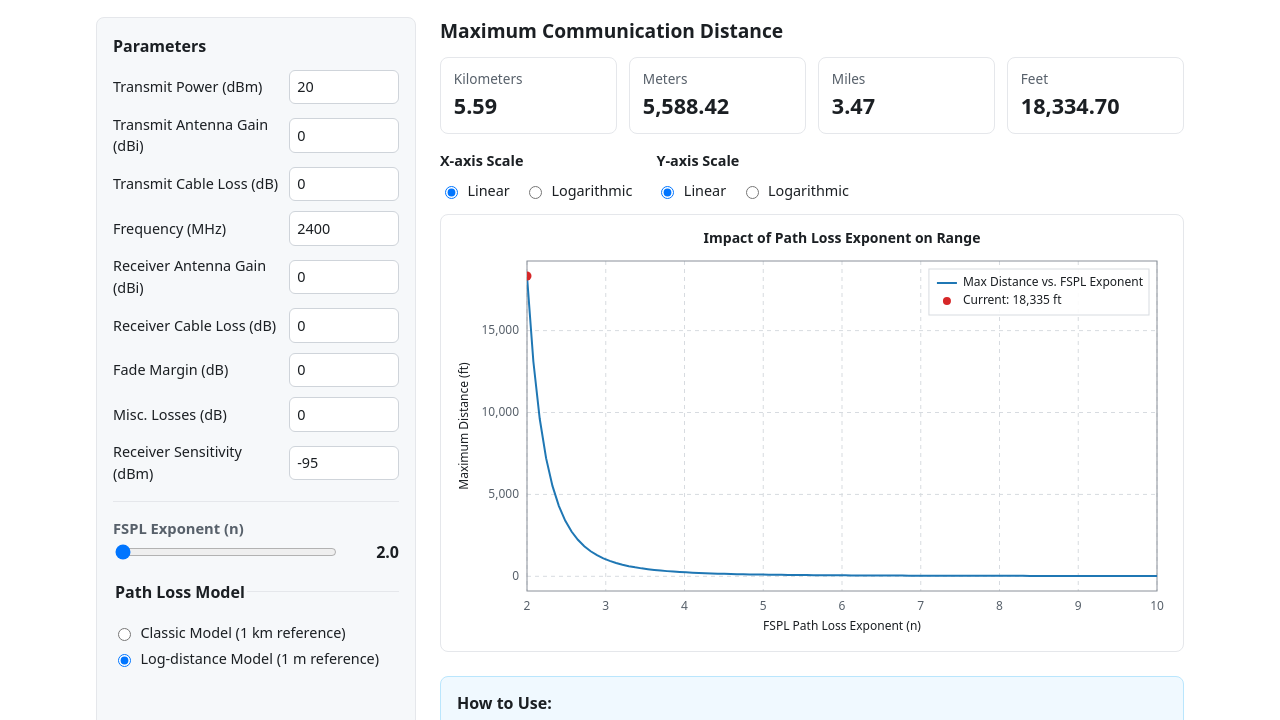
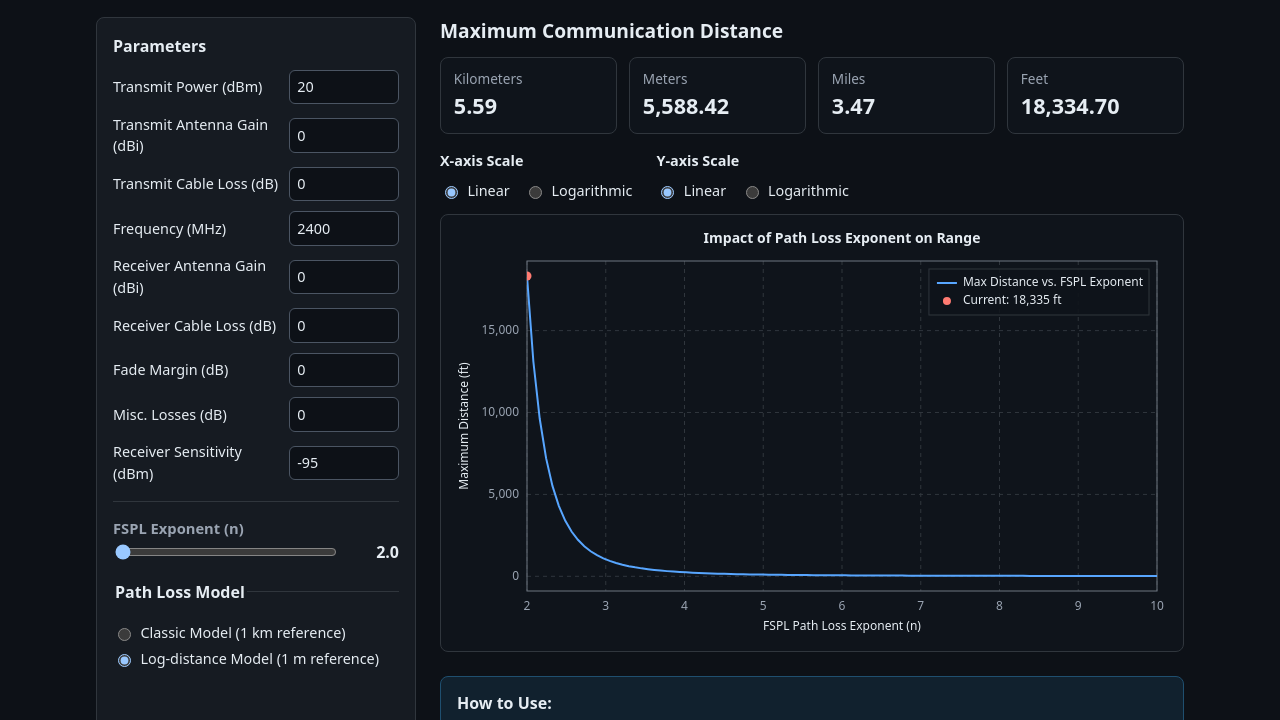
Before and after one commit to franknardelli-lang/Link-Budget-Gemini, a plain HTML site: page docs/calculator.html in a window 1280 px wide. Shown: the part 111-831 px from the top of the page. Drawn offline with Linux system fonts and the light colour scheme.

Commit message:
Add dark mode to the standalone calculator, default to dark
Move every colour in docs/calculator.html behind CSS custom properties and
add a light/dark toggle in the header. Dark is the default; the choice is
saved in localStorage and re-applied before first paint so a saved light
preference does not flash dark. Storage access is wrapped in try/catch so
the page still works when opened from file:// with storage blocked.

The canvas plot is painted from JavaScript, so it now reads its grid, axis,
curve, marker, text and legend colours from the active theme and repaints
on toggle instead of staying light-themed.

Co-authored-by: Copilot <223556219+Copilot@users.noreply.github.com>

```diff
--- a/docs/calculator.html
+++ b/docs/calculator.html
@@ -7,18 +7,59 @@
   <meta name="description" content="A self-contained, offline interactive link budget calculator. Computes maximum communication distance from transmit power, antenna gains, cable losses, frequency, fade margin and receiver sensitivity using the classic 1 km or log-distance 1 m path loss model." />
   <style>
     :root {
+      color-scheme: dark;
+      --bg: #0d1117;
+      --fg: #e6edf3;
+      --muted: #9aa4b2;
+      --accent: #2f81f7;
+      --accent-fg: #fff;
+      --border: #30363d;
+      --panel: #161b22;
+      --surface: #0f141b;
+      --input-bg: #0d1117;
+      --input-border: #4b5563;
+      --warn-bg: #2a1e0e;
+      --warn-border: #6b4a16;
+      --error-bg: #2b1416;
+      --error-border: #7c2d32;
+      --info-bg: #11212e;
+      --info-border: #1f4f6f;
+      --plot-grid: #30363d;
+      --plot-axis: #6e7681;
+      --plot-curve: #58a6ff;
+      --plot-point: #ff7b72;
+      --plot-legend-bg: rgba(15, 20, 27, 0.88);
+    }
+    [data-theme="light"] {
+      color-scheme: light;
+      --bg: #fff;
       --fg: #1b1f23;
       --muted: #57606a;
       --accent: #0068c9;
+      --accent-fg: #fff;
       --border: #e5e7eb;
       --panel: #f6f8fa;
+      --surface: #fff;
+      --input-bg: #fff;
+      --input-border: #cfd4da;
+      --warn-bg: #fff7ed;
+      --warn-border: #fed7aa;
+      --error-bg: #fef2f2;
+      --error-border: #fecaca;
+      --info-bg: #f0f9ff;
+      --info-border: #bae6fd;
+      --plot-grid: #d7dbe0;
+      --plot-axis: #8a9099;
+      --plot-curve: #1f77b4;
+      --plot-point: #d62728;
+      --plot-legend-bg: rgba(255, 255, 255, 0.88);
     }
     * { box-sizing: border-box; }
     body {
       margin: 0;
       font: 16px/1.5 system-ui, -apple-system, "Segoe UI", Roboto, Helvetica, Arial, sans-serif;
       color: var(--fg);
-      background: #fff;
+      background: var(--bg);
     }
     .wrap { max-width: 1120px; margin: 0 auto; padding: 1.5rem 1rem 3rem; }
     header { display: flex; flex-wrap: wrap; align-items: center; gap: .75rem; justify-content: space-between; }
@@ -27,10 +68,10 @@
     h3 { font-size: 1rem; margin: 0 0 .75rem; }
     .small { color: var(--muted); font-size: .92rem; }
     .btn {
-      display: inline-block; background: var(--accent); color: #fff; padding: .5rem 1rem;
+      display: inline-block; background: var(--accent); color: var(--accent-fg); padding: .5rem 1rem;
       border-radius: .25rem; text-decoration: none; font-size: .95rem; border: none; cursor: pointer;
     }
-    .btn.secondary { background: #fff; color: var(--fg); border: 1px solid var(--border); }
+    .btn.secondary { background: var(--surface); color: var(--fg); border: 1px solid var(--border); }
     .btn:hover { filter: brightness(1.05); }
     .layout { display: grid; grid-template-columns: 320px minmax(0, 1fr); gap: 1.5rem; margin-top: 1.25rem; }
     @media (max-width: 860px) { .layout { grid-template-columns: 1fr; } }
@@ -39,7 +80,7 @@
     .field label { font-size: .9rem; }
     input[type="number"] {
       width: 100%; padding: .35rem .45rem; font: inherit; font-size: .9rem;
-      border: 1px solid #cfd4da; border-radius: 6px; background: #fff; color: inherit;
+      border: 1px solid var(--input-border); border-radius: 6px; background: var(--input-bg); color: inherit;
     }
     input[type="range"] { width: 100%; }
     .slider-row { display: grid; grid-template-columns: 1fr 56px; align-items: center; gap: .5rem; }
@@ -49,18 +90,18 @@
     .radio { display: flex; align-items: center; gap: .4rem; font-size: .9rem; margin: .25rem 0; }
     .results { display: grid; grid-template-columns: repeat(4, minmax(0, 1fr)); gap: .75rem; }
     @media (max-width: 620px) { .results { grid-template-columns: repeat(2, minmax(0, 1fr)); } }
-    .metric { border: 1px solid var(--border); border-radius: 8px; padding: .7rem .8rem; background: #fff; }
+    .metric { border: 1px solid var(--border); border-radius: 8px; padding: .7rem .8rem; background: var(--surface); }
     .metric .label { color: var(--muted); font-size: .85rem; }
     .metric .value { font-size: 1.35rem; font-weight: 600; font-variant-numeric: tabular-nums; word-break: break-all; }
     .scales { display: flex; flex-wrap: wrap; gap: 1.5rem; margin: 1rem 0 .5rem; }
     .scales fieldset legend { font-size: .9rem; font-weight: 600; padding: 0; }
     .scale-opts { display: flex; gap: .9rem; margin-top: .25rem; }
-    .plot-box { border: 1px solid var(--border); border-radius: 8px; padding: .5rem; background: #fff; }
+    .plot-box { border: 1px solid var(--border); border-radius: 8px; padding: .5rem; background: var(--surface); }
     canvas { width: 100%; display: block; }
-    .msg { padding: .75rem 1rem; border-radius: 8px; margin: 1rem 0; border: 1px solid #fed7aa; background: #fff7ed; }
-    .msg.error { border-color: #fecaca; background: #fef2f2; }
+    .msg { padding: .75rem 1rem; border-radius: 8px; margin: 1rem 0; border: 1px solid var(--warn-border); background: var(--warn-bg); }
+    .msg.error { border-color: var(--error-border); background: var(--error-bg); }
     .msg[hidden] { display: none; }
-    .info { padding: .9rem 1rem; border-radius: 8px; border: 1px solid #bae6fd; background: #f0f9ff; margin-top: 1.5rem; }
+    .info { padding: .9rem 1rem; border-radius: 8px; border: 1px solid var(--info-border); background: var(--info-bg); margin-top: 1.5rem; }
     .info ul { margin: .5rem 0 0; padding-left: 1.2rem; }
     .info li { margin: .3rem 0; }
     footer { color: var(--muted); font-size: .9rem; margin-top: 2rem; border-top: 1px solid var(--border); padding-top: 1rem; }
@@ -69,6 +110,14 @@
       .btn { display: none; }
     }
   </style>
+  <script>
+    // Applied before first paint so a saved light preference does not flash dark.
+    (function () {
+      var saved = null;
+      try { saved = localStorage.getItem("lbc-theme"); } catch (e) { /* file:// or blocked storage */ }
+      document.documentElement.setAttribute("data-theme", saved === "light" ? "light" : "dark");
+    })();
+  </script>
 </head>
 <body>
 <div class="wrap">
@@ -80,6 +129,7 @@
     </div>
     <div>
       <a class="btn" href="https://victorious-glacier-05b5d831e.2.azurestaticapps.net" target="_blank" rel="noopener noreferrer">📚 Documentation</a>
+      <button type="button" class="btn secondary" id="theme-btn" aria-pressed="true">🌙 Dark</button>
       <button type="button" class="btn secondary" id="reset-btn">Reset defaults</button>
     </div>
   </header>
@@ -334,6 +384,21 @@
   }
 
   function drawPlot(state) {
+    var css = getComputedStyle(document.documentElement);
+    var color = function (name, fallback) {
+      var v = css.getPropertyValue(name).trim();
+      return v || fallback;
+    };
+    var COLORS = {
+      fg: color("--fg", "#1b1f23"),
+      muted: color("--muted", "#57606a"),
+      grid: color("--plot-grid", "#d7dbe0"),
+      axis: color("--plot-axis", "#8a9099"),
+      curve: color("--plot-curve", "#1f77b4"),
+      point: color("--plot-point", "#d62728"),
+      legendBg: color("--plot-legend-bg", "rgba(255,255,255,0.88)")
+    };
+
     var cssWidth = canvas.clientWidth || 640;
     var cssHeight = 420;
     var dpr = window.devicePixelRatio || 1;
@@ -350,14 +415,14 @@
     var plotH = cssHeight - margin.top - margin.bottom;
 
     // Title
-    ctx.fillStyle = "#1b1f23";
+    ctx.fillStyle = COLORS.fg;
     ctx.textAlign = "center";
     ctx.font = "600 14px system-ui, -apple-system, 'Segoe UI', Roboto, Helvetica, Arial, sans-serif";
     ctx.fillText("Impact of Path Loss Exponent on Range", margin.left + plotW / 2, 16);
     ctx.font = "12px system-ui, -apple-system, 'Segoe UI', Roboto, Helvetica, Arial, sans-serif";
 
     if (!state || !state.points || !state.points.length) {
-      ctx.fillStyle = "#57606a";
+      ctx.fillStyle = COLORS.muted;
       ctx.fillText("No data to plot.", margin.left + plotW / 2, margin.top + plotH / 2);
       return;
     }
@@ -412,10 +477,10 @@
     var yTicks = yLog ? logTicks(yMin, yMax) : linearTicks(yMin, yMax, 6);
 
     // Grid + tick labels
-    ctx.strokeStyle = "#d7dbe0";
+    ctx.strokeStyle = COLORS.grid;
     ctx.lineWidth = 1;
     ctx.setLineDash([4, 4]);
-    ctx.fillStyle = "#57606a";
+    ctx.fillStyle = COLORS.muted;
 
     ctx.textAlign = "center";
     for (var xi = 0; xi < xTicks.length; xi++) {
@@ -441,11 +506,11 @@
     ctx.setLineDash([]);
 
     // Axes frame
-    ctx.strokeStyle = "#8a9099";
+    ctx.strokeStyle = COLORS.axis;
     ctx.strokeRect(margin.left, margin.top, plotW, plotH);
 
     // Axis titles
-    ctx.fillStyle = "#1b1f23";
+    ctx.fillStyle = COLORS.fg;
     ctx.textAlign = "center";
     ctx.fillText("FSPL Path Loss Exponent (n)", margin.left + plotW / 2, margin.top + plotH + 36);
     ctx.save();
@@ -460,7 +525,7 @@
     ctx.rect(margin.left, margin.top, plotW, plotH);
     ctx.clip();
 
-    ctx.strokeStyle = "#1f77b4";
+    ctx.strokeStyle = COLORS.curve;
     ctx.lineWidth = 2;
     ctx.beginPath();
     var started = false;
@@ -474,7 +539,7 @@
 
     // Current operating point
     if (state.currentY !== null && isFinite(state.currentY) && (!yLog || state.currentY > 0)) {
-      ctx.fillStyle = "#d62728";
+      ctx.fillStyle = COLORS.point;
       ctx.beginPath();
       ctx.arc(sx(state.currentN), sy(state.currentY), 4.5, 0, Math.PI * 2);
       ctx.fill();
@@ -482,10 +547,10 @@
     ctx.restore();
 
     // Legend
-    var legend = [{ color: "#1f77b4", text: "Max Distance vs. FSPL Exponent", line: true }];
+    var legend = [{ color: COLORS.curve, text: "Max Distance vs. FSPL Exponent", line: true }];
     if (state.currentY !== null && isFinite(state.currentY)) {
       legend.push({
-        color: "#d62728",
+        color: COLORS.point,
         text: "Current: " + fmt(state.currentY, 0) + " ft",
         line: false
       });
@@ -499,8 +564,8 @@
     var boxH = legend.length * 18 + 10;
     var boxX = margin.left + plotW - boxW - 8;
     var boxY = margin.top + 8;
-    ctx.fillStyle = "rgba(255,255,255,0.88)";
-    ctx.strokeStyle = "#d7dbe0";
+    ctx.fillStyle = COLORS.legendBg;
+    ctx.strokeStyle = COLORS.grid;
     ctx.lineWidth = 1;
     ctx.fillRect(boxX, boxY, boxW, boxH);
     ctx.strokeRect(boxX, boxY, boxW, boxH);
@@ -519,7 +584,7 @@
         ctx.arc(boxX + 18, itemY, 4, 0, Math.PI * 2);
         ctx.fill();
       }
-      ctx.fillStyle = "#1b1f23";
+      ctx.fillStyle = COLORS.fg;
       ctx.fillText(legend[lj].text, boxX + 34, itemY);
     }
   }
@@ -596,6 +661,24 @@
     update();
   });
 
+  var themeBtn = el("theme-btn");
+
+  function applyTheme(theme) {
+    var dark = theme !== "light";
+    document.documentElement.setAttribute("data-theme", dark ? "dark" : "light");
+    themeBtn.textContent = dark ? "🌙 Dark" : "☀️ Light";
+    themeBtn.setAttribute("aria-pressed", dark ? "true" : "false");
+    themeBtn.title = dark ? "Switch to light mode" : "Switch to dark mode";
+    try { localStorage.setItem("lbc-theme", dark ? "dark" : "light"); } catch (e) { /* storage blocked */ }
+    drawPlot(lastState);
+  }
+
+  themeBtn.addEventListener("click", function () {
+    applyTheme(document.documentElement.getAttribute("data-theme") === "light" ? "dark" : "light");
+  });
+
+  applyTheme(document.documentElement.getAttribute("data-theme"));
+
   window.addEventListener("resize", function () { drawPlot(lastState); });
 
   update();
```
Also changed, not shown: 1 other file.
